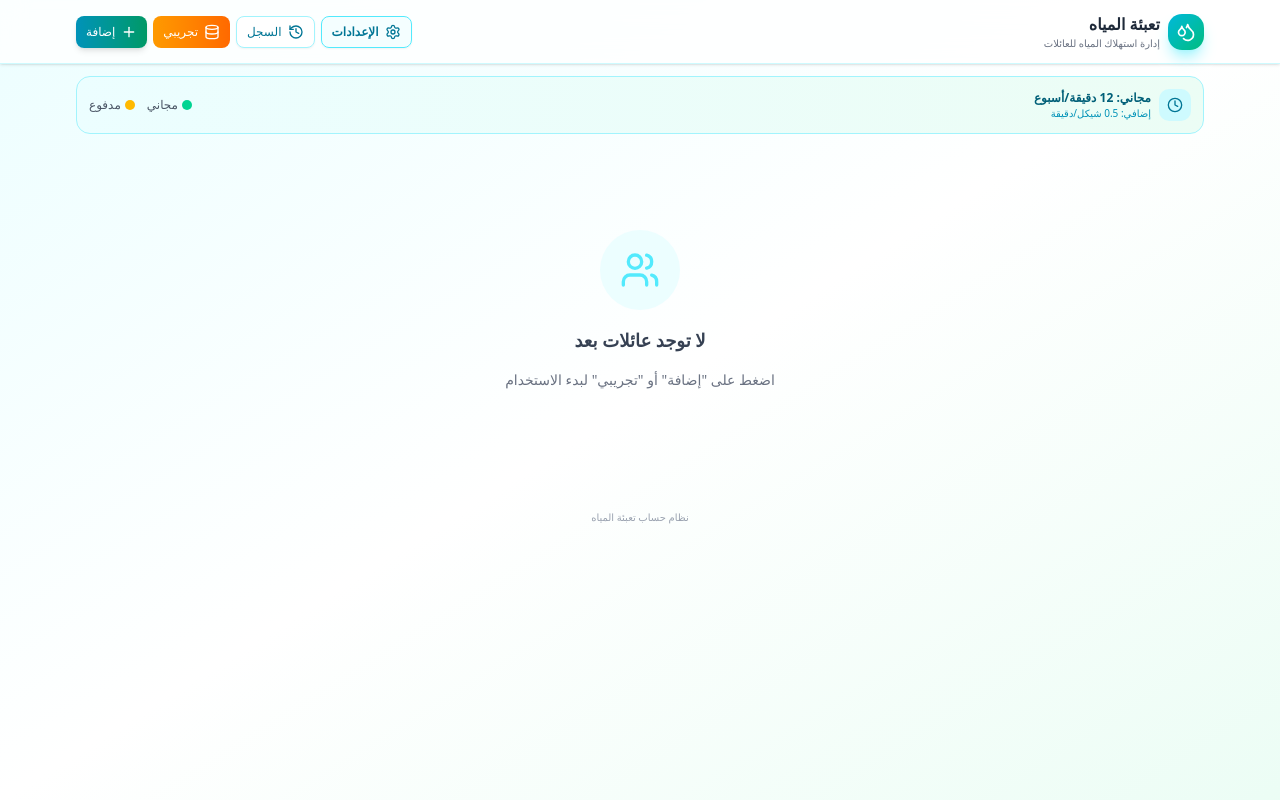
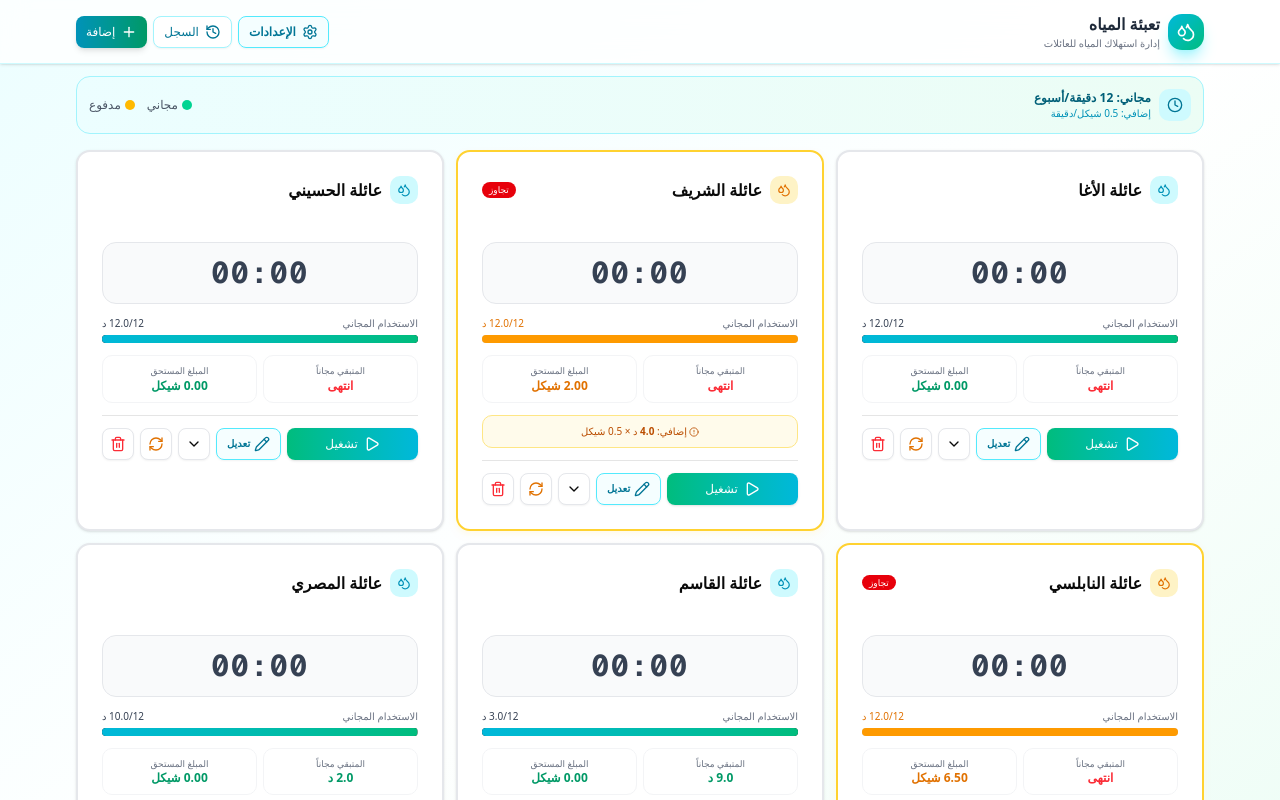
Before and after one commit to Mahmoudalabsi/water-filling-app, a Next.js app: page / in a window 1280 px wide. Shown: the top 800 px of the page. Built offline with nearby package versions, Linux system fonts and the light colour scheme.

Commit message:
4007c677-9574-43f8-963d-9beefc529b4e

```diff
--- a/next.config.ts
+++ b/next.config.ts
@@ -1,7 +1,6 @@
 import type { NextConfig } from "next";
 
 const nextConfig: NextConfig = {
-  output: "standalone",
   /* config options here */
   typescript: {
     ignoreBuildErrors: true,
--- a/src/app/page.tsx
+++ b/src/app/page.tsx
@@ -159,6 +159,11 @@ export default function Home() {
 
   useEffect(() => {
     const init = () => {
+      // Auto-seed demo data if no families exist
+      const existingFamilies = getFamilies()
+      if (existingFamilies.length === 0) {
+        seedDemoData()
+      }
       refreshFamilies()
       setLoading(false)
     }
```
Also changed, not shown: download/app-verify.png (added).
